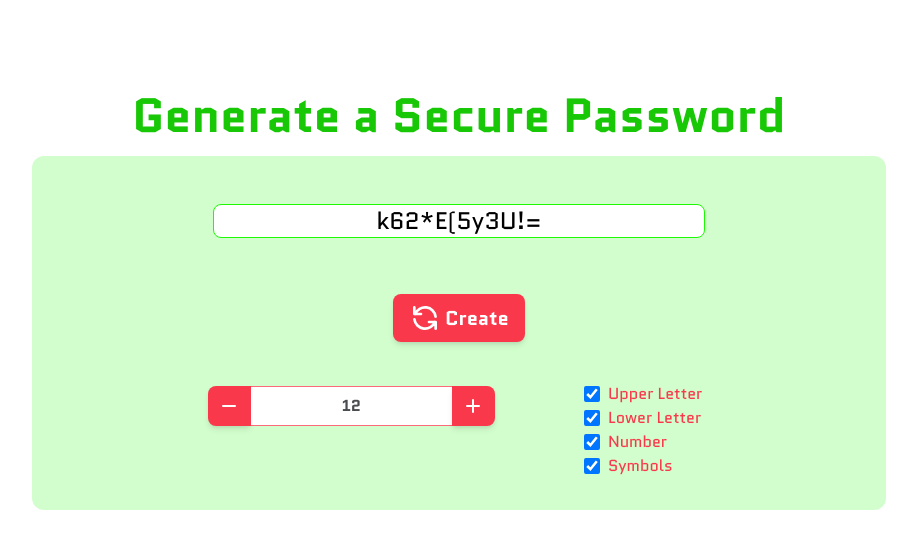
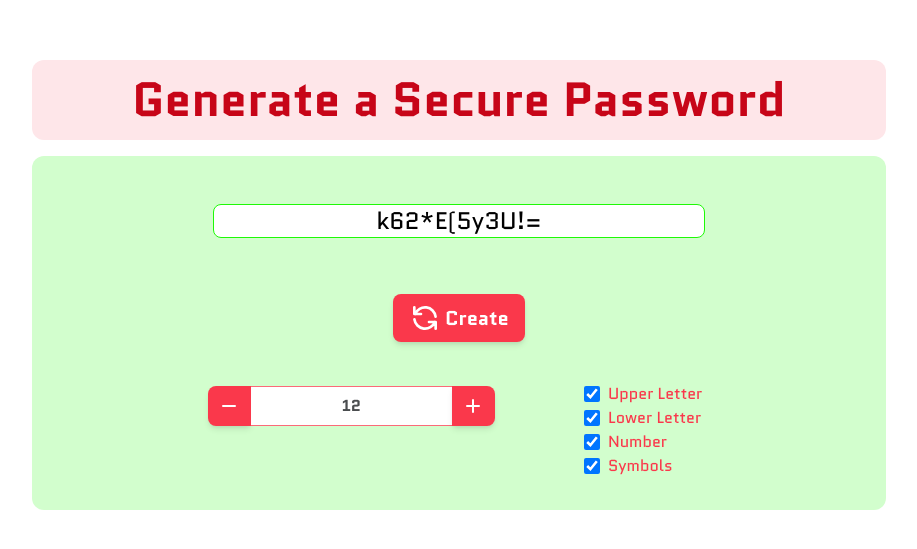
Before and after one commit to TatTran22/password-generator, a React (Create React App) app: page / in a window 1280 px wide. Shown: the part 107-656 px from the top of the page, without its empty margins (181-1098 px from the left). Built offline with nearby package versions, Linux system fonts and the light colour scheme.

Commit message:
styled something

```diff
--- a/src/components/ButtonUpDown.tsx
+++ b/src/components/ButtonUpDown.tsx
@@ -23,8 +23,8 @@ function ButtonUpDown(prop: { type: string; onClick: any }) {
     >
       <svg
         xmlns="http://www.w3.org/2000/svg"
-        className={`w-5 h-5 transition duration-300 ease-in-out  transform-gpu ${
-          rotate ? 'animate-spin-360' : ''
+        className={`w-5 h-5 transition duration-50 ease-in-out  transform-gpu ${
+          rotate ? 'animate-ping-1' : ''
         } `}
         viewBox="0 0 20 20"
         fill="currentColor"
--- a/src/components/PasswordGenerator.tsx
+++ b/src/components/PasswordGenerator.tsx
@@ -91,13 +91,18 @@ const PasswordGenerator = () => {
 
   useEffect(() => {
     generatePassword(passLen);
-  }, [passLen]);
+  }, [generatePassword, passLen]);
 
   return (
     <div className="flex flex-col items-center justify-center h-full ">
-      <h1 className="mt-8 text-5xl font-bold text-center text-green-600">
-        Generate a Secure Password
-      </h1>
+      <div className="relative flex flex-col items-center justify-center w-full p-4 bg-red-50 rounded-xl md:w-4/6">
+        <h1 className="absolute inline-flex text-5xl font-bold text-center text-red-600 opacity-75 animate-ping-h1">
+          Generate a Secure Password
+        </h1>
+        <h1 className="relative inline-flex text-5xl font-bold text-center text-red-600 ">
+          Generate a Secure Password
+        </h1>
+      </div>
 
       <div className="flex flex-col items-center justify-center w-full p-4 m-4 bg-green-100 rounded-xl md:w-4/6">
         <div className="items-center w-full px-10 py-8 overflow-hidden text-center md:w-3/4 rounded-xl">
--- a/src/styles/tailwind.css
+++ b/src/styles/tailwind.css
@@ -25,4 +25,26 @@
       transform: rotate(0deg);
     }
   }
+  .animate-ping-1 {
+    animation: ping 50ms cubic-bezier(0, 0, 0.2, 1) 1;
+  }
+
+  .animate-ping-h1 {
+    animation: ping-little 2s cubic-bezier(0, 0, 0.2, 1) infinite;
+  }
+
+  @keyframes ping-little {
+    75%,
+    100% {
+      transform: scale(1.1);
+      opacity: 0;
+    }
+  }
+  @keyframes ping {
+    75%,
+    100% {
+      transform: scale(2);
+      opacity: 0;
+    }
+  }
 }
```
